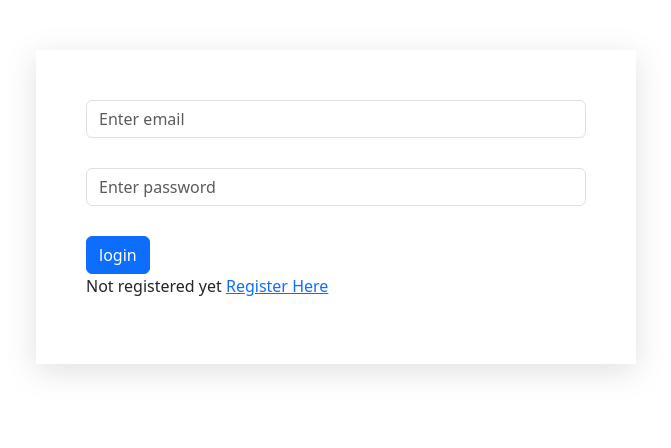
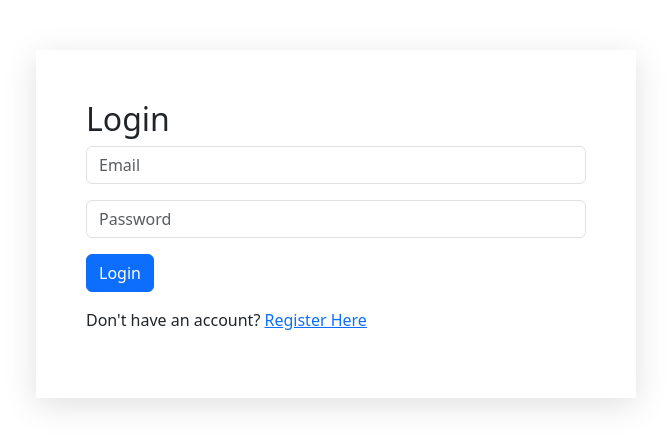
Before and after one commit to njg37/intern-PHP-MYSQL, a PHP site: page /login.php in a window 1280 px wide. Shown: the top 448 px of the page, without its empty margins (304-975 px from the left). Run offline with PHP 8.4, Linux system fonts and the light colour scheme.

Commit message:
enhance login form

```diff
--- a/login.php
+++ b/login.php
@@ -1,56 +1,121 @@
 <?php
 session_start();
-if(isset($_SESSION['user'])){
+require_once "database.php";
+
+
+if (isset($_SESSION['user'])) {
     header('Location: index.php');
-    exit();  // To prevent further execution of the script
+    exit();
+}
+
+if ($_SERVER["REQUEST_METHOD"] == "POST") {
+    $email = trim($_POST['email']);
+    $password = $_POST['password'];
+
+    $errors = [];
+
+
+    if (empty($email)) {
+        $errors[] = "Email is required.";
+    } elseif (!filter_var($email, FILTER_VALIDATE_EMAIL)) {
+        $errors[] = "Invalid email format.";
+    }
+
+
+    if (empty($password)) {
+        $errors[] = "Password is required.";
+    }
+
+
+    if (empty($errors)) {
+        try {
+
+            $stmt = $conn->prepare("SELECT id, password FROM users WHERE email = ?");
+            $stmt->bind_param("s", $email);
+            $stmt->execute();
+            $stmt->store_result();
+
+            if ($stmt->num_rows > 0) {
+                $stmt->bind_result($userId, $hashedPassword);
+                $stmt->fetch();
+
+
+                if (password_verify($password, $hashedPassword)) {
+
+                    $_SESSION['user'] = $userId;
+                    header('Location: index.php');
+                    exit();
+                } else {
+                    $errors[] = "Invalid email or password.";
+                }
+            } else {
+                $errors[] = "No account found with that email.";
+            }
+
+            $stmt->close();
+        } catch (Exception $e) {
+
+            $errors[] = "An error occurred during login. Please try again later.";
+            error_log($e->getMessage());
+        }
+    }
 }
 ?>
+
 <!DOCTYPE html>
 <html lang="en">
 <head>
     <meta charset="UTF-8">
     <meta name="viewport" content="width=device-width, initial-scale=1.0">
-    <title>Login Form</title>
-    <link rel="stylesheet" href="https://cdn.jsdelivr.net/npm/bootstrap@5.3.2/dist/css/bootstrap.min.css" integrity="sha384-T3c6CoIi6uLrA9TneNEoa7RxnatzjcDSCmG1MXxSR1GAsXEV/Dwwykc2MPK8M2HN" crossorigin="anonymous">
+    <title>Login</title>
+    <link rel="stylesheet" href="https://cdn.jsdelivr.net/npm/bootstrap@5.3.2/dist/css/bootstrap.min.css">
     <link rel="stylesheet" href="style.css">
+    <script>
+        function validateForm() {
+            let email = document.forms["loginForm"]["email"].value;
+            let password = document.forms["loginForm"]["password"].value;
+
+            let errors = [];
+
+
+            if (email == "") {
+                errors.push("Email must be filled out");
+            } else if (!/\S+@\S+\.\S+/.test(email)) {
+                errors.push("Invalid email format");
+            }
+            if (password == "") {
+                errors.push("Password must be filled out");
+            }
+
+            if (errors.length > 0) {
+                alert(errors.join("\n"));
+                return false;
+            }
+        }
+    </script>
 </head>
 <body>
     <div class="container">
+        <h2>Login</h2>
+        <form name="loginForm" method="post" onsubmit="return validateForm()">
+            <div class="form-group mb-3">
+                <input type="email" class="form-control" name="email" placeholder="Email">
+            </div>
+            <div class="form-group mb-3">
+                <input type="password" class="form-control" name="password" placeholder="Password">
+            </div>
+            <div class="form-btn mb-3">
+                <input type="submit" class="btn btn-primary" value="Login">
+            </div>
+        </form>
         <?php
-        if (isset($_POST['login'])){
-            $email= $_POST['email'];
-            $password = $_POST['password'];
-            require_once "database.php";
-            $sql = "SELECT * FROM users WHERE email = '$email'" ;
-            $result = mysqli_query($conn, $sql);
-            $user = mysqli_fetch_array($result, MYSQLI_ASSOC);
-            if($user){
-              if(password_verify($password, $user['password'])){
-                session_start();
-                $_SESSION["user"]= "yes";
-                header("Location: index.php");
-                die();
-              }else {
-                echo "<div class='alert alert-danger'>Incorrect password </div>";
-              }
-         } else {
-             echo "<div class = 'alert alert-danger'> Email does not match </div>";
+        if (!empty($errors)) {
+            foreach ($errors as $error) {
+                echo "<div class='alert alert-danger'>$error</div>";
             }
         }
         ?>
-        <form method="post">
-            <div class="form-group">
-                <input type="email" placeholder="Enter email" name="email" class ="form-control">
-            </div>
-            <div class="form-group">
-                <input type="password" placeholder="Enter password" name="password" class ="form-control">
-            </div>
-            <div class="form-btn">
-                <input type="submit" value= "login" name="login" class= "btn btn-primary">
-
-            </div>
-        </form>
-        <div><p>Not registered yet <a href="registration.php">Register Here</a></p></div>
+        <div><p>Don't have an account? <a href="registration.php">Register Here</a></p></div>
     </div>
 </body>
 </html>
```
